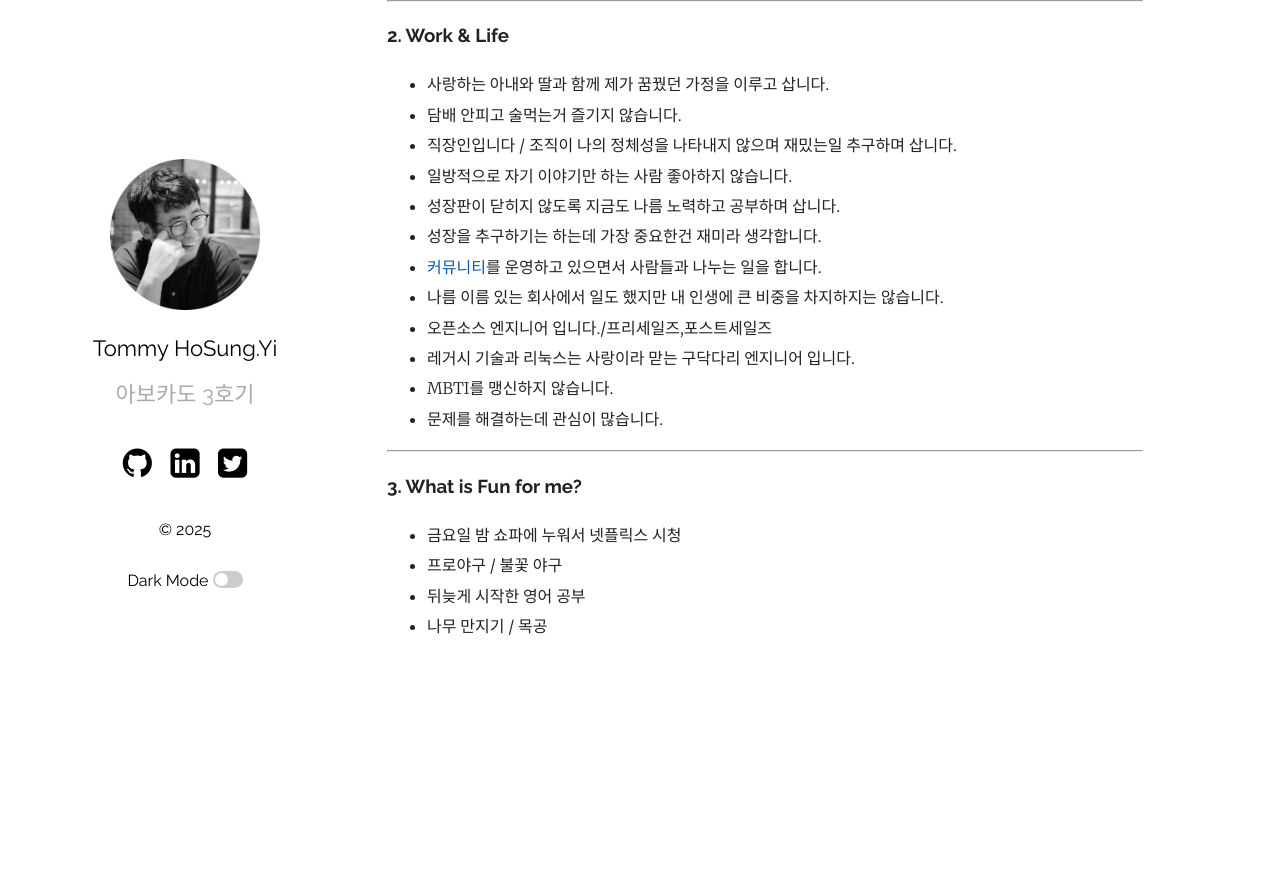
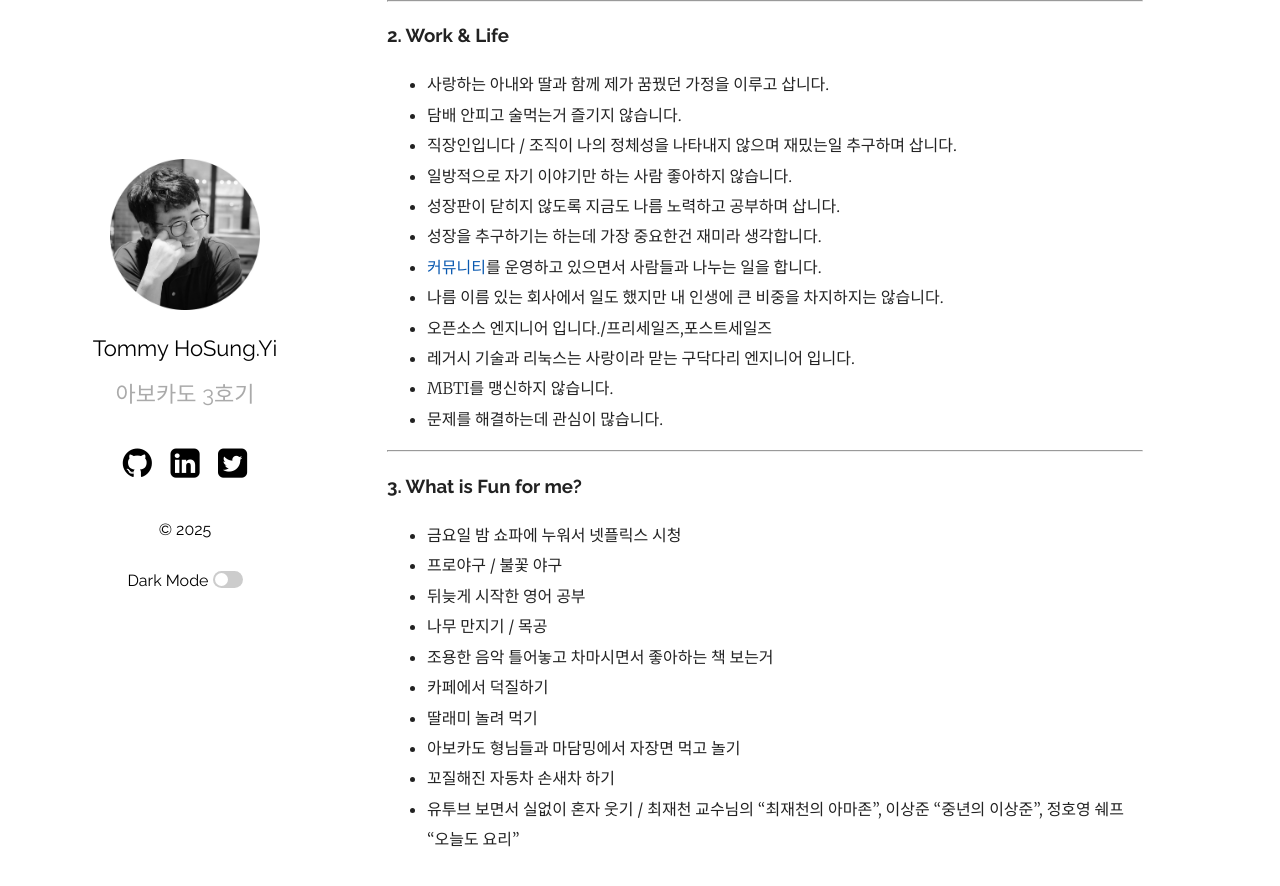
Before and after one commit to hslee77/hslee77.github.io, a Jekyll site: the page built from wiki/memo/2025-12-26-aboutme.md, in a window 1280 px wide and 900 px high, scrolled down 535 px. Shown: the top 886 px of the window. Built offline with Jekyll 4.4.1, drawn with Linux system fonts in a browser that asks for light colours; before the commit the page ends 1222 px from its top, so only the background shows below that.

Commit message:
20251227 updaet v1.3

```diff
--- a/wiki/memo/2025-12-26-aboutme.md
+++ b/wiki/memo/2025-12-26-aboutme.md
@@ -45,3 +45,9 @@ categories: [Intro]
 - 프로야구 / 불꽃 야구
 - 뒤늦게 시작한 영어 공부
 - 나무 만지기 / 목공
+- 조용한 음악 틀어놓고 차마시면서 좋아하는 책 보는거
+- 카페에서 덕질하기
+- 딸래미 놀려 먹기
+- 아보카도 형님들과 마담밍에서 자장면 먹고 놀기
+- 꼬질해진 자동차 손새차 하기
+- 유투브 보면서 실없이 혼자 웃기 / 최재천 교수님의 "최재천의 아마존", 이상준 "중년의 이상준", 정호영 쉐프 "오늘도 요리"
```
